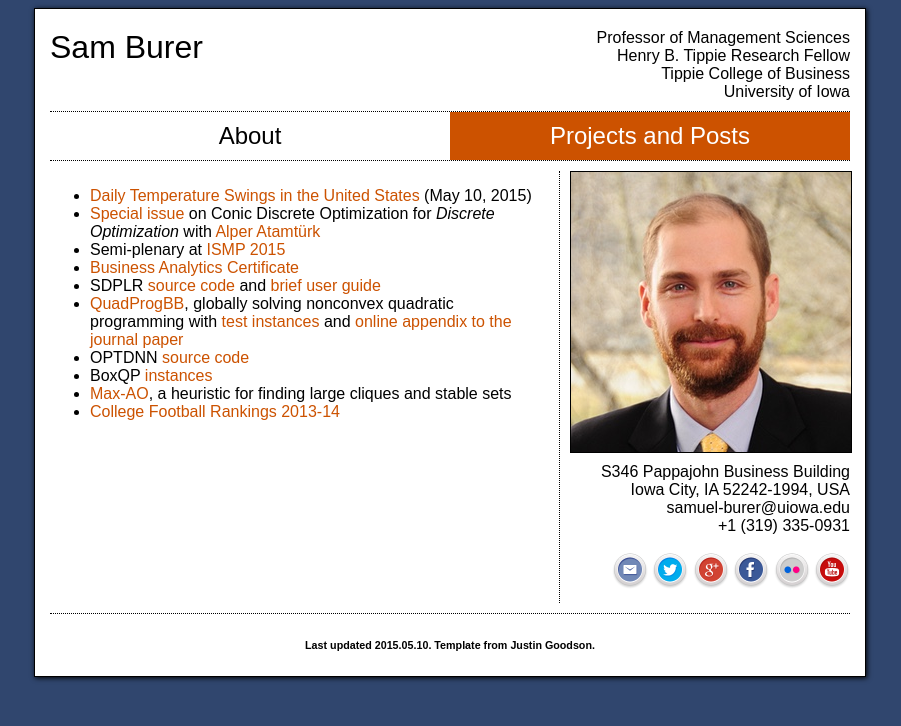
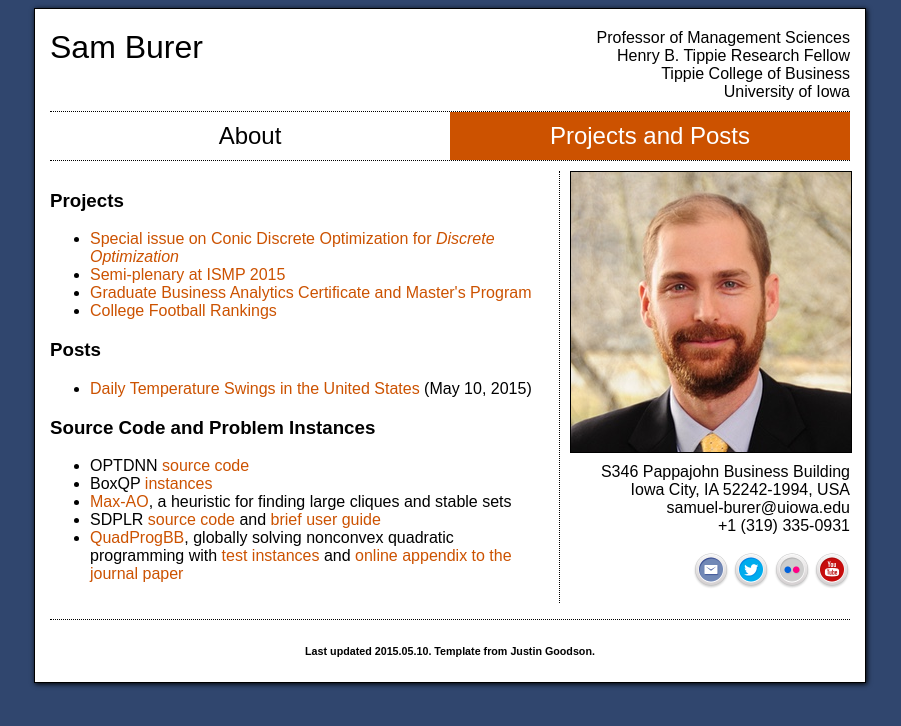
Before and after one commit to sburer/sburer.github.io, a Jekyll site: the page built from projects.html, in a window 1280 px wide. Shown: the top 726 px of the page, without its empty margins (206-1107 px from the left). Built offline with Jekyll 4.4.1, drawn with Linux system fonts in a browser that asks for light colours.

Commit message:
Cleaning up index and projects

```diff
--- a/projects.html
+++ b/projects.html
@@ -24,30 +24,48 @@ title: Sam Burer | Department of Management Sciences | Tippie College of Busines
 
 	<div class="content">
 		<div class="content-left">
+
 <p>
-
+    <h3>Projects</h3>
     <ul>
 
+        <li><a href="http://www.journals.elsevier.com/discrete-optimization/call-for-papers/call-for-papersspecial-issueconic-discrete-optimization/">Special issue on Conic Discrete Optimization for <em>Discrete Optimization</em></a></li>
+
+        <li><a href="http://www.ismp2015.org/?page_id=13">Semi-plenary at ISMP 2015</li>
+
+        <li><a href="http://tippie.uiowa.edu/business-analytics/">Graduate Business Analytics Certificate and Master's Program</a></li>
+
+        <li><a href="images/2013-14_final_rankings.png">College Football Rankings</a>
+    </ul>
+</p>
+
+<p>
+    <h3>Posts</h3>
+    <ul>
         {% for post in site.posts %}
             <li>
             <a href="{{ post.url }}">{{ post.title }}</a> ({{ post.date | date: '%B %d, %Y' }})
             </li>
         {% endfor %}
-                    <li><a href="http://www.journals.elsevier.com/discrete-optimization/call-for-papers/call-for-papersspecial-issueconic-discrete-optimization/">Special issue</a> on Conic Discrete Optimization for <em>Discrete Optimization</em> with <a href="http://www.ieor.berkeley.edu/~atamturk/">Alper Atamtürk</a></li>
-                    <li>Semi-plenary at <a href="http://www.ismp2015.org/?page_id=13">ISMP 2015</li>
-                    <li><a href="http://tippie.uiowa.edu/business-analytics/">Business Analytics Certificate</a></li>
+    </ul>
+</p>
+
+<p>
+    <h3>Source Code and Problem Instances</h3>
+    <ul>
+        <li>OPTDNN <a href="files/optdnn.zip">source code</a></li>
+        <li>BoxQP <a href="files/boxqp.tar.gz">instances</a></li>
+        <li><a href="https://github.com/sburer/Max-AO">Max-AO</a>, a heuristic for finding large cliques and stable sets
         <li>SDPLR <a href="files/SDPLR-1.03-beta.zip">source code</a> and
         <a href="files/SDPLR-1.03-beta-usrguide.pdf">brief user guide</a></li>
         <li><a href="https://github.com/sburer/QuadProgBB">QuadProgBB</a>, globally
          solving nonconvex quadratic programming with
           <a href="files/QuadProgBB_instances.zip">test instances</a> and
         <a href="files/stats.htm">online appendix to the journal paper</a></li>
-                    <li>OPTDNN <a href="files/optdnn.zip">source code</a></li>
-                    <li>BoxQP <a href="files/boxqp.tar.gz">instances</a></li>
-                    <li><a href="https://github.com/sburer/Max-AO">Max-AO</a>, a heuristic for finding large cliques and stable sets
-                    <li><a href="images/2013-14_final_rankings.png">College Football Rankings 2013-14</a>
     </ul>
 </p>
+
+
 		</div>
 
 		<div class="content-right-tallest">
@@ -62,12 +80,12 @@ title: Sam Burer | Department of Management Sciences | Tippie College of Busines
                         <a href="http://www.twitter.com/sburer" target="_blank">
                           <img src="images/icons/twitter.png" height="36" width="36">
                         </a>
-                        <a href="https://plus.google.com/+SamBurer" target="_blank">
-                          <img src="images/icons/googleplus.png" height="36" width="36">
-                        </a>
-                        <a href="https://facebook.com/sburer" target="_blank">
-                          <img src="images/icons/facebook.png" height="36" width="36">
-                        </a>
+                        <!--<a href="https://plus.google.com/+SamBurer" target="_blank">-->
+                          <!--<img src="images/icons/googleplus.png" height="36" width="36">-->
+                        <!--</a>-->
+                        <!--<a href="https://facebook.com/sburer" target="_blank">-->
+                          <!--<img src="images/icons/facebook.png" height="36" width="36">-->
+                        <!--</a>-->
                         <a href="http://www.flickr.com/photos/108579244@N07/sets/72157638660799245/" target="_blank">
                           <img src="images/icons/flickr.png" height="36" width="36">
                         </a>
```
Also changed, not shown: index.html (+6 -6 lines). Lines whose indentation alone changed are shown as unchanged.
